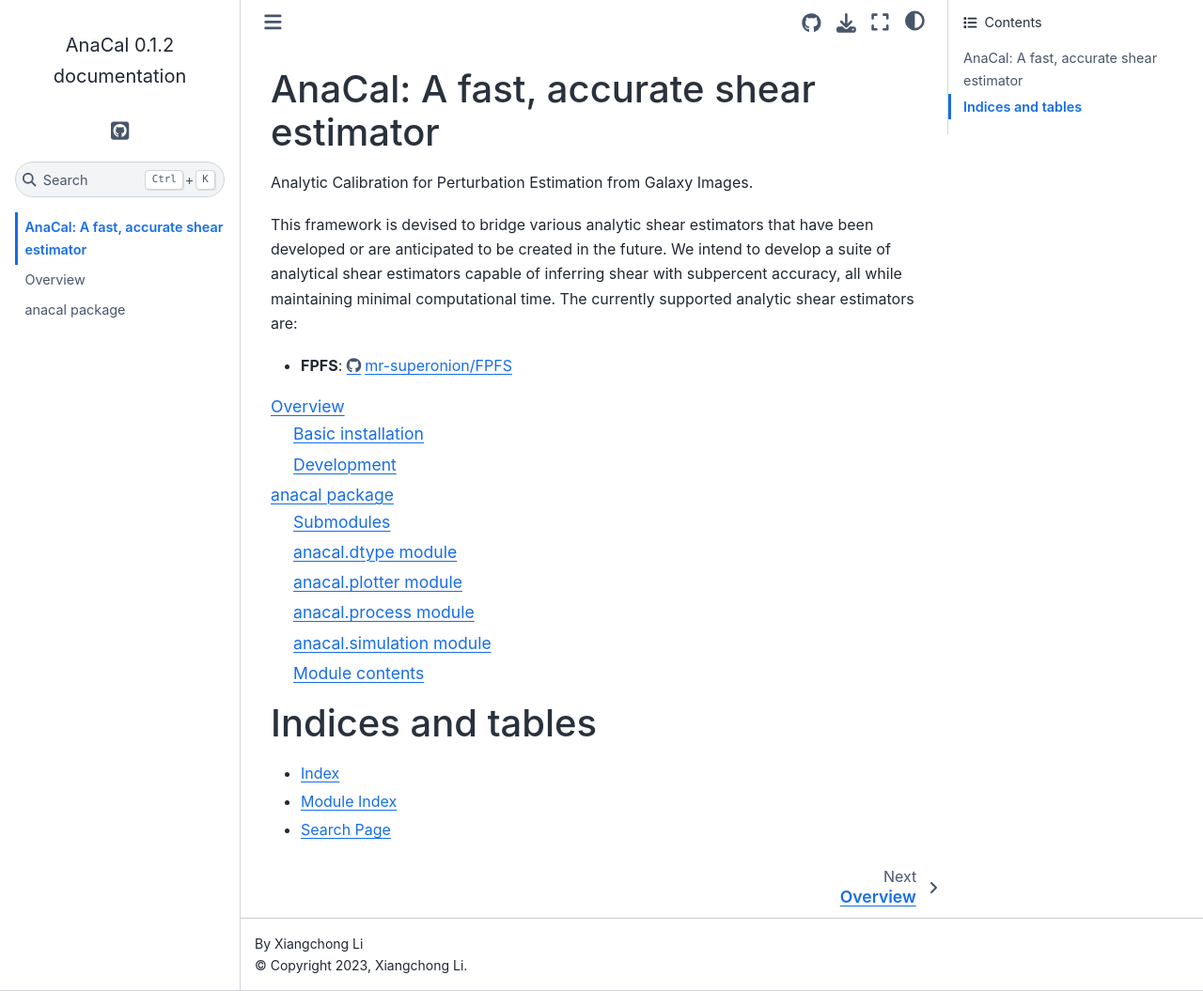
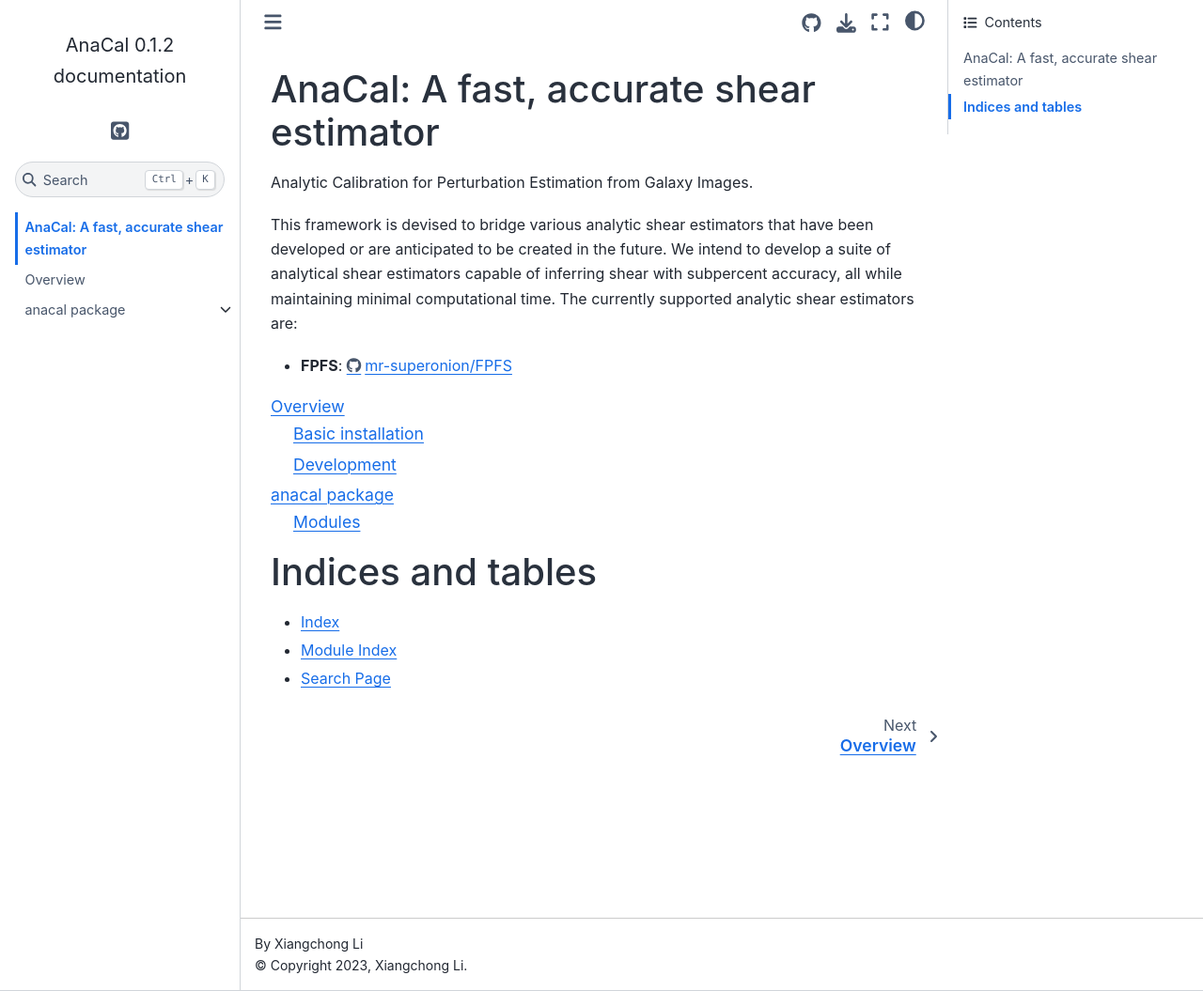
Before and after one commit to mr-superonion/AnaCal, a Sphinx documentation site: the page built from docs/index.rst, in a window 1280 px wide and 1055 px high. Shown: the whole window at 94% size. Built offline with Sphinx 7.4.7 and the Sphinx Book theme 1.1.4, drawn with Linux system fonts in a browser that asks for light colours.

Commit message:
readthedocs

```diff
--- a/docs/anacal.rst
+++ b/docs/anacal.rst
@@ -1,45 +1,16 @@
 anacal package
 ==============
 
-Submodules
+Modules
 ----------
 
-anacal.dtype module
--------------------
+.. toctree::
+    :maxdepth: 1
 
-.. automodule:: anacal.dtype
-   :members:
-   :undoc-members:
-   :show-inheritance:
+    anacal_dtype
 
-anacal.plotter module
----------------------
+    anacal_process
 
-.. automodule:: anacal.plotter
-   :members:
-   :undoc-members:
-   :show-inheritance:
+    anacal_simulation
 
-anacal.process module
----------------------
-
-.. automodule:: anacal.process
-   :members:
-   :undoc-members:
-   :show-inheritance:
-
-anacal.simulation module
-------------------------
-
-.. automodule:: anacal.simulation
-   :members:
-   :undoc-members:
-   :show-inheritance:
-
-Module contents
----------------
-
-.. automodule:: anacal
-   :members:
-   :undoc-members:
-   :show-inheritance:
+    anacal_plotter
```
Also changed, not shown: docs/anacal_dtype.rst (added, +7 -0 lines), docs/anacal_plotter.rst (added, +7 -0 lines), docs/anacal_process.rst (added, +7 -0 lines), docs/anacal_simulation.rst (added, +7 -0 lines).
